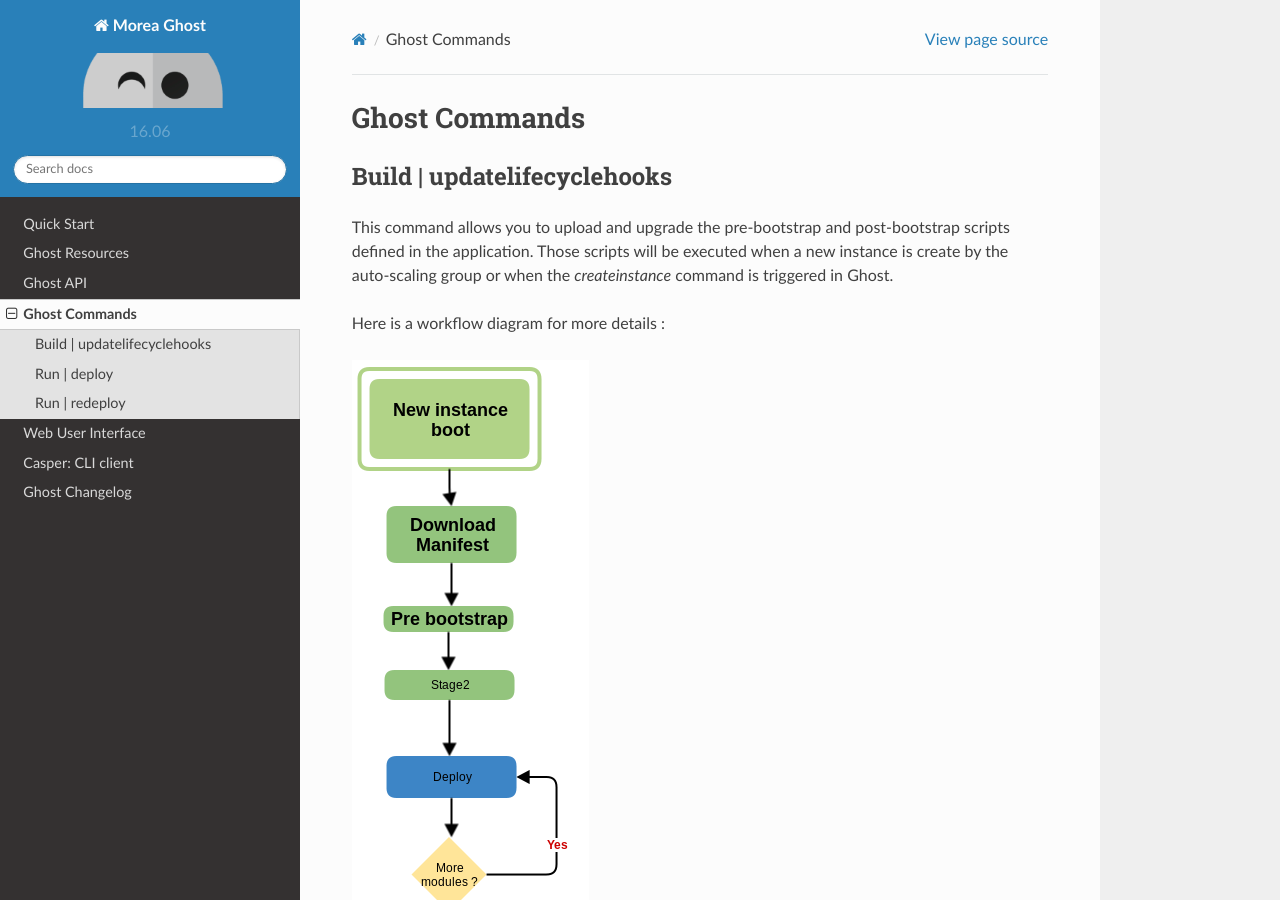
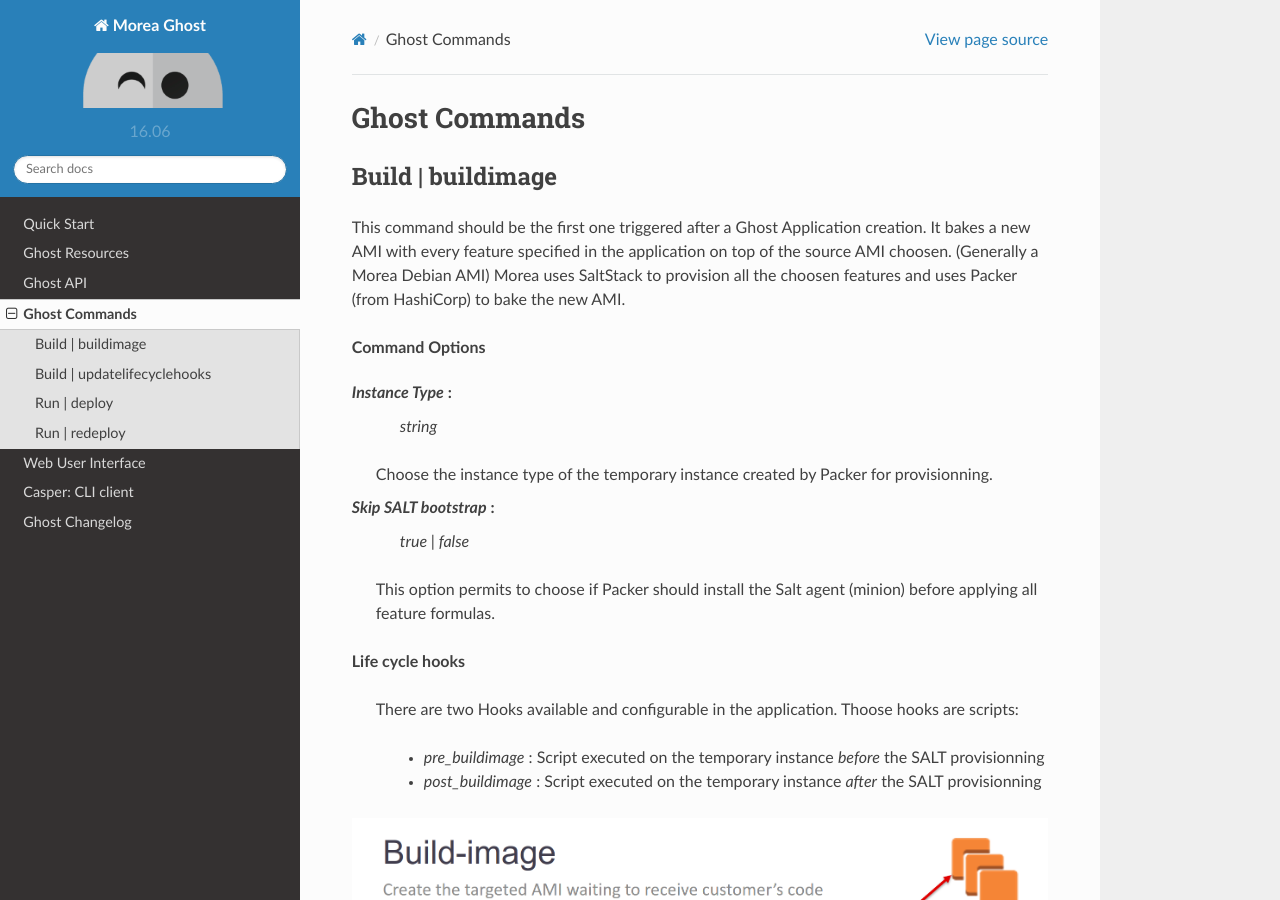
Before and after one commit to claranet/cloud-deploy-docs, a Sphinx documentation site: the page built from source/rst/commands.rst, in a window 1280 px wide and 900 px high. Built offline with Sphinx 7.4.7 and the Read the Docs theme 2.0.0, drawn with Linux system fonts in a browser that asks for light colours.

Commit message:
Doc for command `buildimage`

```diff
--- a/source/rst/commands.rst
+++ b/source/rst/commands.rst
@@ -5,6 +5,35 @@ Ghost Commands
 
 .. toctree::
     :maxdepth: 2
+
+Build | buildimage
+------------------
+
+This command should be the first one triggered after a Ghost Application creation.
+It bakes a new AMI with every feature specified in the application on top of the source AMI choosen. (Generally a Morea Debian AMI)
+Morea uses SaltStack to provision all the choosen features and uses Packer (from HashiCorp) to bake the new AMI.
+
+**Command Options**
+
+*Instance Type* :
+  `string`
+
+ Choose the instance type of the temporary instance created by Packer for provisionning.
+
+*Skip SALT bootstrap* :
+  `true | false`
+
+ This option permits to choose if Packer should install the Salt agent (minion) before applying all feature formulas.
+
+**Life cycle hooks**
+
+    There are two Hooks available and configurable in the application.
+    Thoose hooks are scripts:
+
+        * `pre_buildimage` : Script executed on the temporary instance *before* the SALT provisionning
+        * `post_buildimage` : Script executed on the temporary instance *after* the SALT provisionning
+
+.. figure:: /images/ghost_buildimage.png
 
 
 Build | updatelifecyclehooks
```
Also changed, not shown: source/images/ghost_buildimage.png (added).
